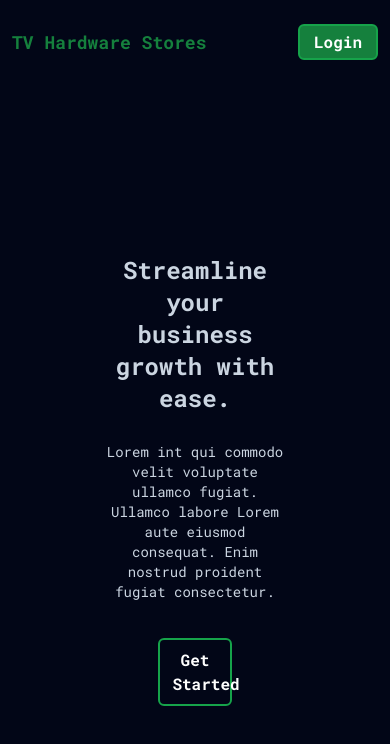
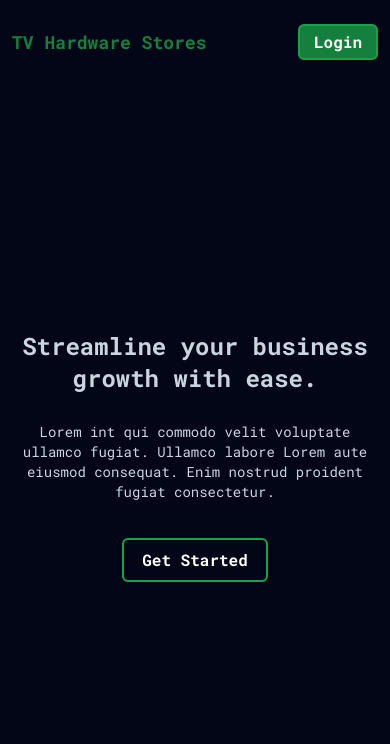
Before and after one commit to esthercate/Hardware-store-management, a Next.js app: page / in a window 390 px wide. Shown: the top 744 px of the page. Built offline with nearby package versions, Linux system fonts and the light colour scheme.

Commit message:
change text width

```diff
--- a/app/page.jsx
+++ b/app/page.jsx
@@ -3,7 +3,7 @@ import Image from 'next/image'
 
 export default function Home() {
   return (
-    <div className='flex flex-col px-3 lg:px-12 py-6 w-full h-screen gap-20'>
+    <div className='flex flex-col px-3 lg:px-12 py-6 w-full h-screen gap-8 md:gap-20'>
       <div className='flex justify-between items-center'>
         <span className='text-green-700 text-lg font-bold'>TV Hardware Stores</span>
         <div className='hidden lg:flex gap-7 font-bold'>
@@ -16,7 +16,7 @@ export default function Home() {
         </Link>
       </div>
       <div className='flex justify-center items-center w-full h-full'>
-        <div className='flex flex-col items-center gap-7 w-1/2'>
+        <div className='flex flex-col items-center gap-7 w-full md:w-1/2'>
           <h1 className='flex flex-col text-2xl lg:text-4xl font-bold text-center'>
             Streamline your business <span>growth with ease.</span>
           </h1>
```
